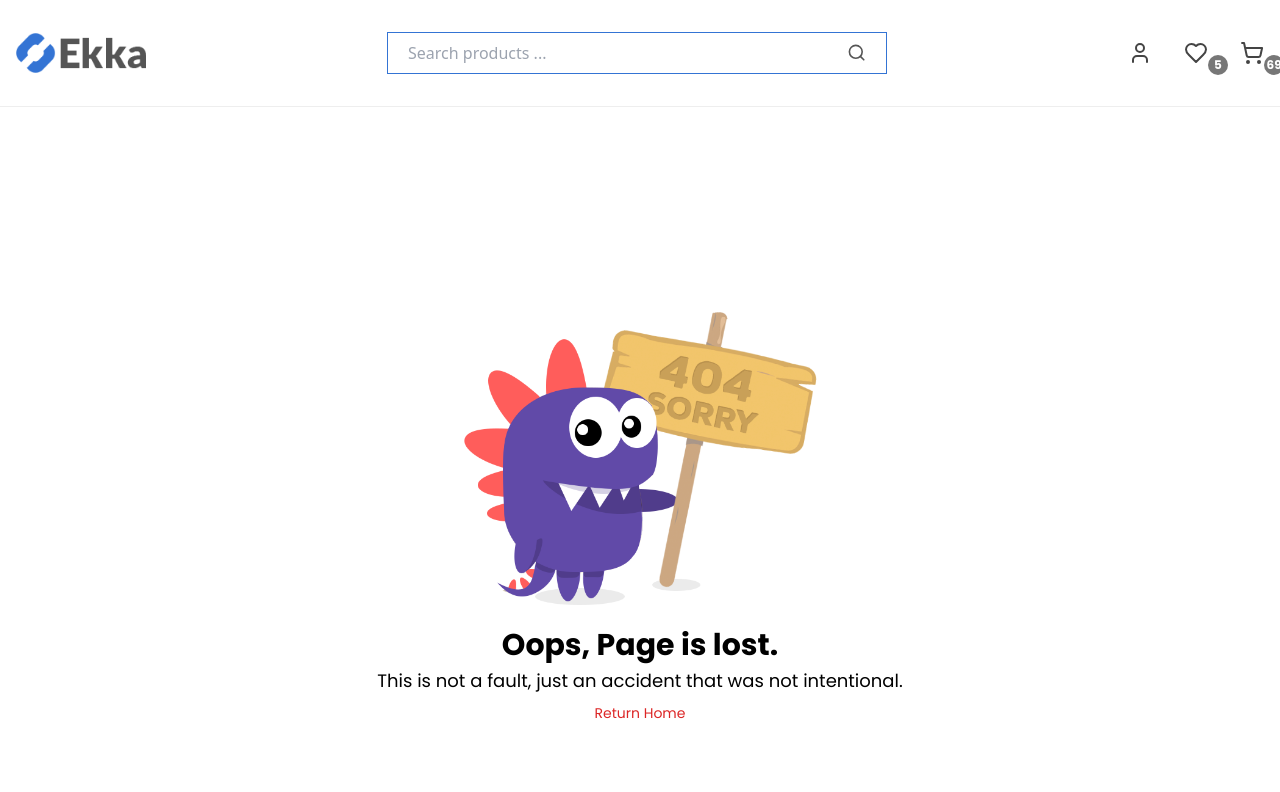
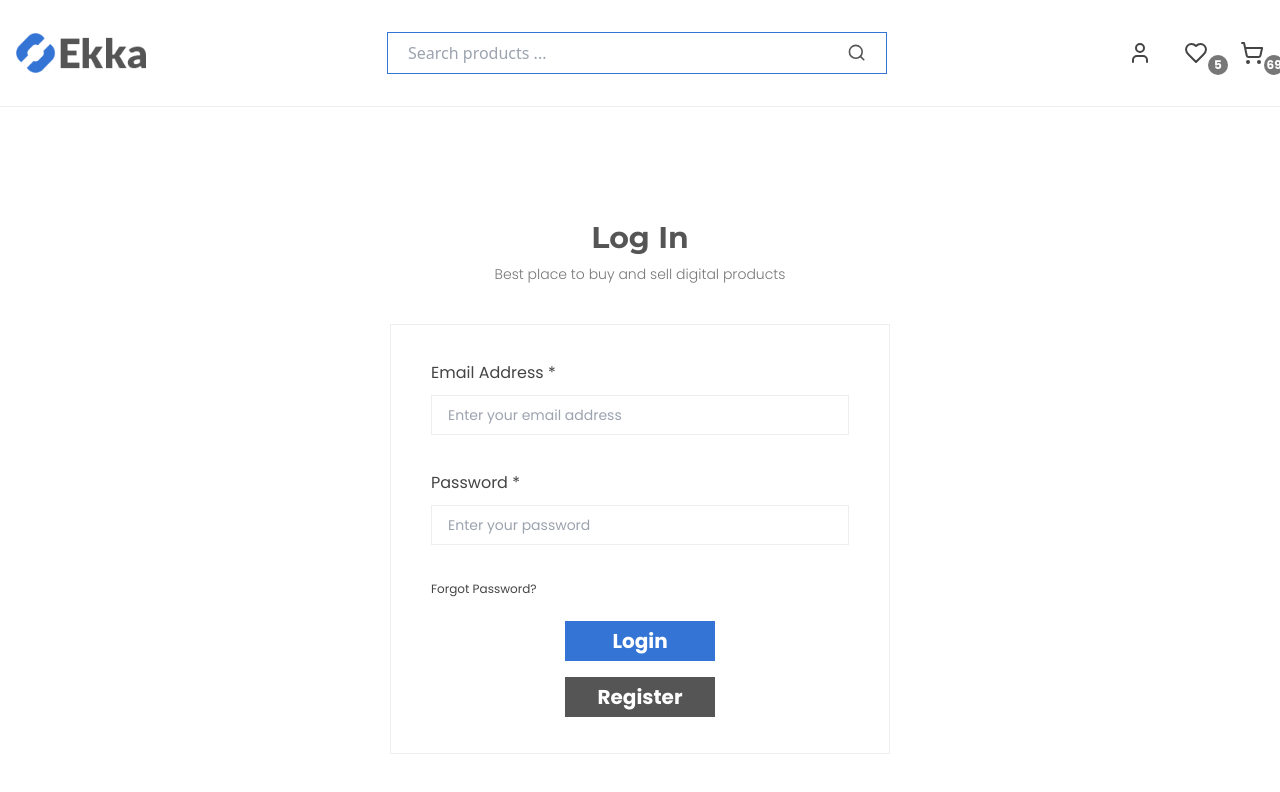
Before and after one commit to AliDeWeb/FullStack_OnlineShop, a Next.js app in the folder client/: page /login in a window 1280 px wide. Before the commit this address had no page. Shown: the top 792 px of the page. Built offline with nearby package versions, Linux system fonts and the light colour scheme.

Commit message:
login page developed

```diff
--- a/client/package.json
+++ b/client/package.json
@@ -12,7 +12,8 @@
     "lucide-react": "^0.454.0",
     "next": "15.0.1",
     "react": "19.0.0-rc-69d4b800-20241021",
-    "react-dom": "19.0.0-rc-69d4b800-20241021"
+    "react-dom": "19.0.0-rc-69d4b800-20241021",
+    "react-loader-spinner": "^6.1.6"
   },
   "devDependencies": {
     "@fullstacksjs/eslint-config": "^11.4.0",
--- /dev/null
+++ b/client/src/actions/auth/auth.action.ts
@@ -0,0 +1,19 @@
+"use server";
+
+// import { permanentRedirect } from "next/navigation";
+
+export async function LoginAction(formData: FormData) {
+  // * Must Change
+
+  const promise = () =>
+    new Promise((resolve) => {
+      setTimeout(() => {
+        console.log(formData);
+        resolve(formData);
+      }, 5000);
+    });
+
+  await promise();
+
+  //   permanentRedirect("/user");
+}
--- /dev/null
+++ b/client/src/app/(auth)/login/page.tsx
@@ -0,0 +1,65 @@
+import type { Metadata } from "next";
+
+import { LoginAction } from "@/actions/auth/auth.action";
+import { SubmitBtn } from "@/components/SubmitBtn/SubmitBtn.component";
+import Link from "next/link";
+
+export const metadata: Metadata = {
+  title: "Login",
+};
+
+const Login = async () => {
+  return (
+    <div className="flex h-dvh flex-col items-center justify-center">
+      <h1 className="text-center font-montserrat text-3xl font-bold text-[#555555]">
+        Log In
+      </h1>
+      <p className="mt-2 text-center font-poppins text-sm font-light text-[#777777]">
+        Best place to buy and sell digital products
+      </p>
+
+      <form
+        action={LoginAction}
+        className="my-10 flex w-[300px] flex-col border border-solid border-[#eeeeee] px-10 py-9 font-poppins md:w-[500px]"
+      >
+        <label className="text-[#444444]" htmlFor="email">
+          Email Address *
+        </label>
+        <input
+          className="mb-9 mt-2.5 h-[40px] border border-solid border-[#eeeeee] px-4 text-sm text-[#777777] outline-none"
+          id="email"
+          name="email"
+          placeholder="Enter your email address"
+          type="email"
+        />
+        <label className="text-[#444444]" htmlFor="password">
+          Password *
+        </label>
+        <input
+          className="mb-9 mt-2.5 h-[40px] border border-solid border-[#eeeeee] px-4 text-sm text-[#777777] outline-none"
+          id="password"
+          name="password"
+          placeholder="Enter your password"
+          type="password"
+        />
+        <Link className="text-xs text-[#444444]" href={"/"}>
+          Forgot Password?
+        </Link>
+
+        <div className="mt-6 flex flex-col items-center justify-center gap-4">
+          <SubmitBtn text="Login" />
+
+          <Link
+            className={`flex h-8 w-[140px] items-center justify-center bg-[#555555] font-poppins text-lg font-bold text-white transition-all hover:bg-[#3474d4] md:h-10 md:w-[150px] md:text-xl`}
+            href={"/register"}
+            type="button"
+          >
+            Register
+          </Link>
+        </div>
+      </form>
+    </div>
+  );
+};
+
+export default Login;
--- a/client/src/app/layout.tsx
+++ b/client/src/app/layout.tsx
@@ -14,6 +14,7 @@ import { Overlay } from "@/components/Overlay/Overlay.component";
 
 // Contexts
 import { OpenModalProvider } from "@/contexts/Modals/Modals.context";
+import { Metadata } from "next";
 
 // Fonts
 const poppins = localFont({
@@ -44,6 +45,13 @@ const montserrat = localFont({
   variable: "--font-montserrat",
 });
 
+export const metadata: Metadata = {
+  title: {
+    default: "Ekka Shop",
+    template: "Ekka - %s",
+  },
+};
+
 export default function RootLayout({
   children,
 }: Readonly<{
--- a/client/src/components/MobileToolBar/MobileToolBar.component.tsx
+++ b/client/src/components/MobileToolBar/MobileToolBar.component.tsx
@@ -45,7 +45,7 @@ export const MobileToolBar = (): React.ReactNode => {
         <Counter count={65} />
       </Link>
 
-      <Link href={"/"}>
+      <Link href={"/register"}>
         <User size={"1.6rem"} color="#555555" />
       </Link>
     </div>
--- /dev/null
+++ b/client/src/components/SubmitBtn/SubmitBtn.component.tsx
@@ -0,0 +1,21 @@
+"use client";
+
+import { useFormStatus } from "react-dom";
+import { DNA } from "react-loader-spinner";
+
+interface SubmitBtnProps {
+  text: string;
+}
+export const SubmitBtn = ({ text }: SubmitBtnProps): React.ReactNode => {
+  const { pending } = useFormStatus();
+
+  return (
+    <button
+      className={`${pending ? "bg-[#eeeeee]" : "bg-[#3474d4] hover:bg-[#555555]"} flex h-8 w-[140px] items-center justify-center font-poppins text-lg font-bold text-white transition-all md:h-10 md:w-[150px] md:text-xl`}
+      disabled={pending}
+      type="submit"
+    >
+      {pending ? <DNA height="40" width="40" /> : text}
+    </button>
+  );
+};
```
Also changed, not shown: 1 other file (tests, documents, lock files or other folders).
